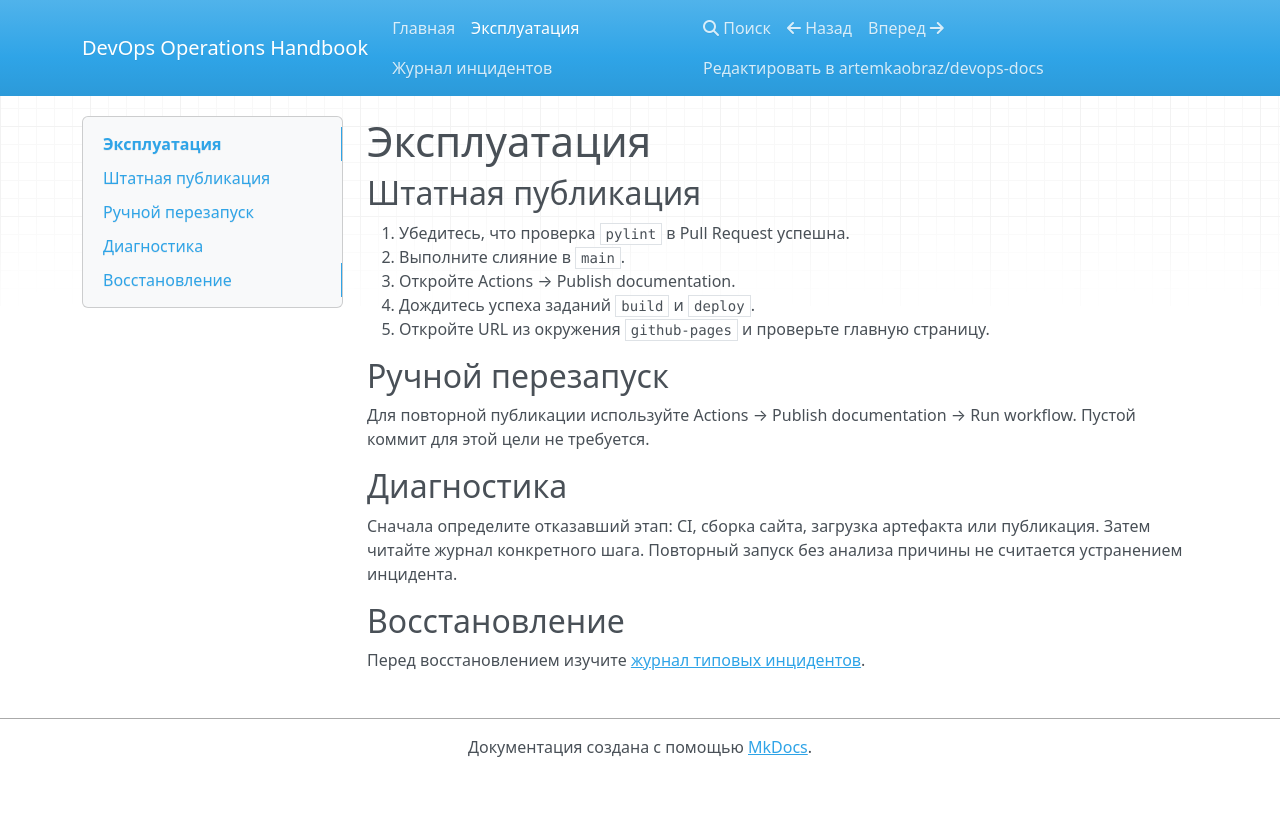
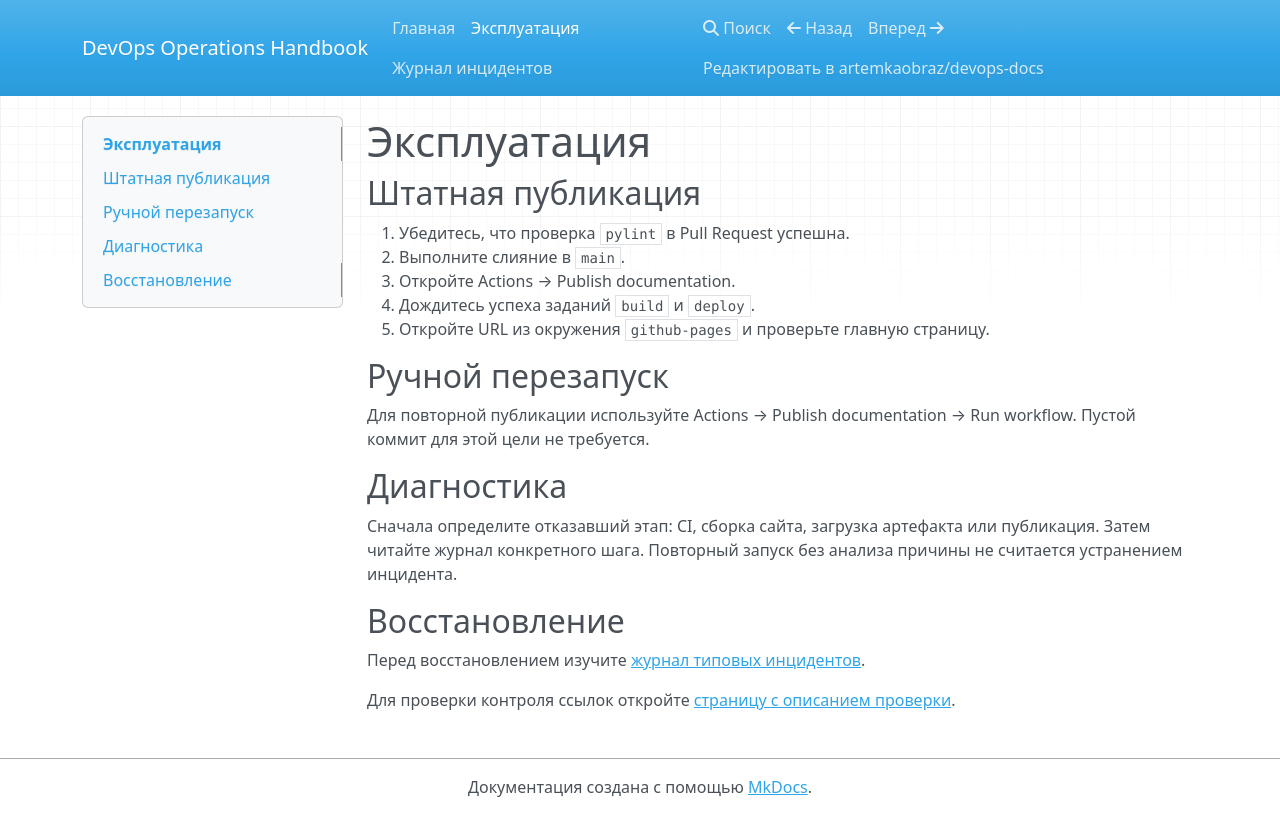
Before and after one commit to artemkaobraz/devops-docs, an MkDocs documentation site: the page built from docs/runbook.md, in a window 1280 px wide. Shown: the top 836 px of the page. Built offline with MkDocs 1.6.1, drawn with Linux system fonts in a browser that asks for light colours; nearby versions of some CDN libraries.

Commit message:
docs: add control broken link

```diff
--- a/docs/runbook.md
+++ b/docs/runbook.md
@@ -21,3 +21,5 @@
 ## Восстановление
 
 Перед восстановлением изучите [журнал типовых инцидентов](incidents.md).
+
+Для проверки контроля ссылок откройте [страницу с описанием проверки](missing-page.md).
```
